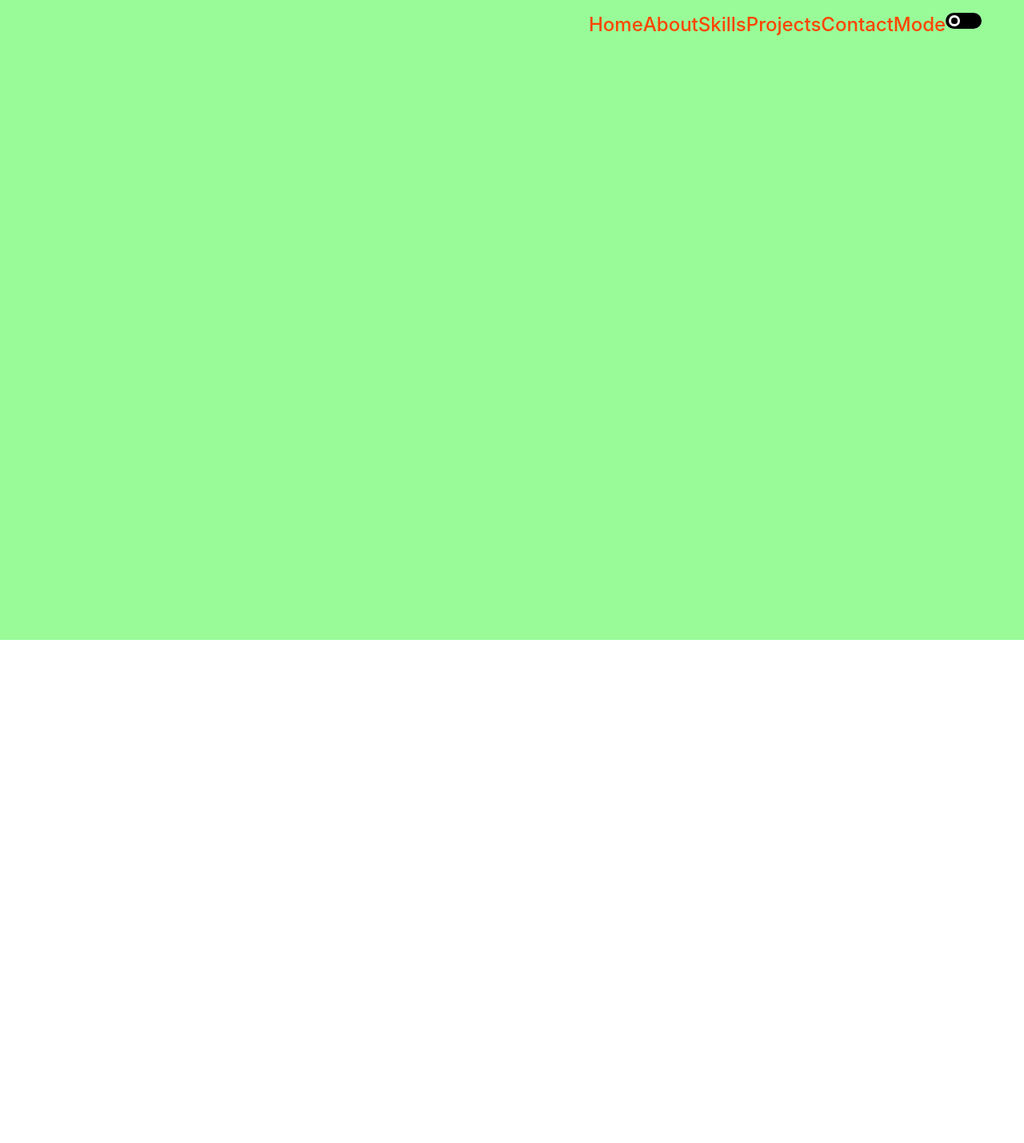
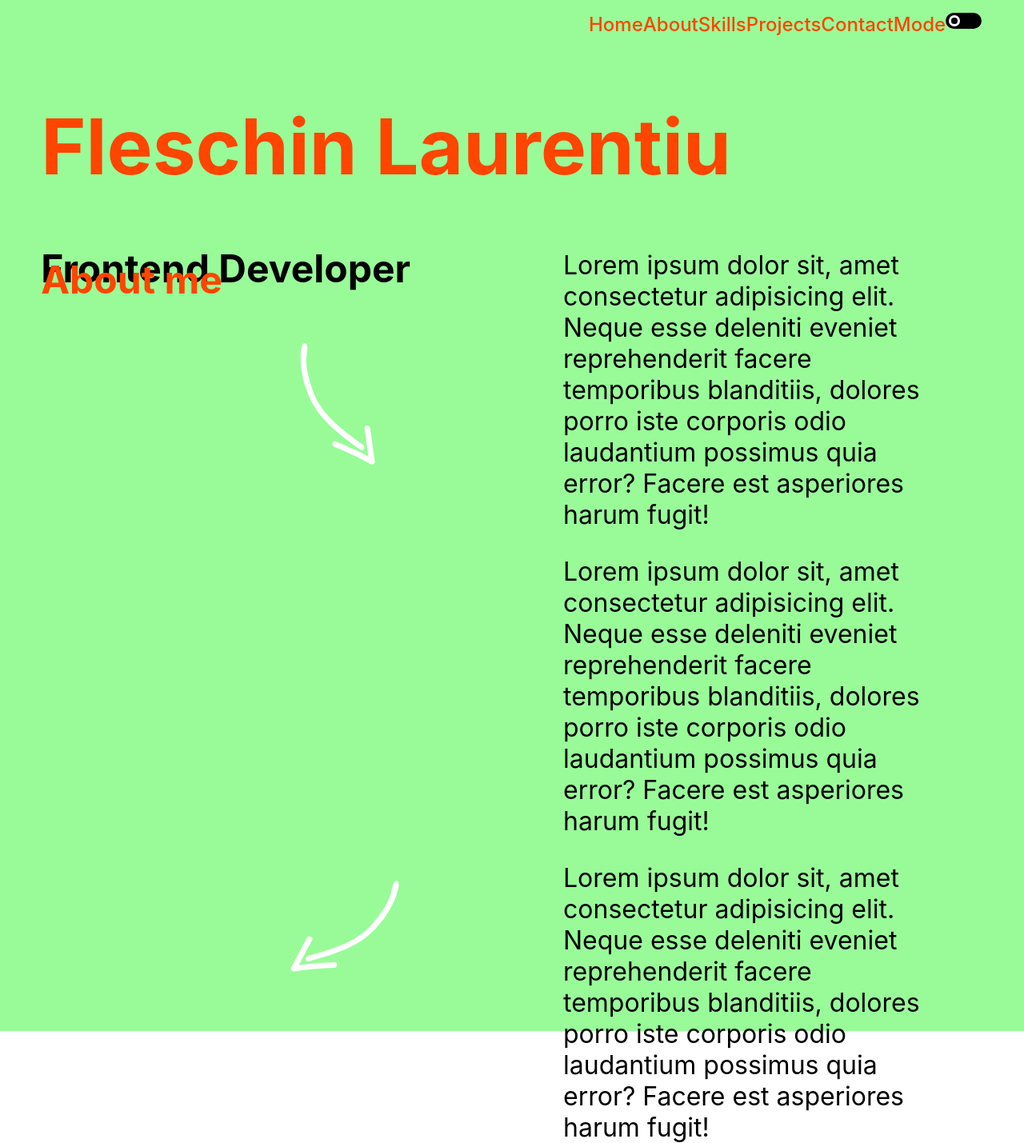
Before and after one commit to LLaaur/LLaaurportfolio, a React (Create React App) app in the folder portfolio/: page / in a window 1280 px wide. Shown: the whole page at 80% size. Before the commit the page ends 800 px from the top, so only its background shows below. Built offline with nearby package versions, Linux system fonts and the light colour scheme.

Commit message:
create structure of about page, minimal styling

```diff
--- a/portfolio/src/App.js
+++ b/portfolio/src/App.js
@@ -1,4 +1,5 @@
-import FrontPage from "./pages/frontpage/frontpage"
+import FrontPage from "./pages/frontpage/frontpage";
+import AboutPage from "./components/about/about";
 import { useState } from 'react';
 
 import styles from "./index.css"
@@ -13,11 +14,12 @@ function App() {
     }
 
   return (
-    <div className="App" mode={mode}>
+    <div className={"App" + " background"} mode={mode}>
       <FrontPage
       toggleMode={toggleModeHandler}
       mode={mode}
       />
+      <AboutPage mode={mode}/>
     </div>
   );
 }
--- /dev/null
+++ b/portfolio/src/components/about/about.jsx
@@ -0,0 +1,33 @@
+import React from "react";
+import styles from "./about.module.css"
+import lightArrow from "../../assets/light-arrow.svg";
+import darkArrow from "../../assets/dark-arrow.svg";
+
+
+const AboutPage = (props) => {
+    const arrow = props.mode === "ligt" ? darkArrow : lightArrow;
+
+    return (
+
+        <div id="about"  mode={props.mode} className={styles.About}>
+            <div className={styles.AboutPage}>
+                <h2 mode={props.mode} className={styles.Title + " text"}>
+                    About me
+                </h2>
+
+
+            <div className="aboutText">
+                <p>Lorem ipsum dolor sit, amet consectetur adipisicing elit. Neque esse deleniti eveniet reprehenderit facere temporibus blanditiis, dolores porro iste corporis odio laudantium possimus quia error? Facere est asperiores harum fugit!</p>
+                <p>Lorem ipsum dolor sit, amet consectetur adipisicing elit. Neque esse deleniti eveniet reprehenderit facere temporibus blanditiis, dolores porro iste corporis odio laudantium possimus quia error? Facere est asperiores harum fugit!</p>
+                <p>Lorem ipsum dolor sit, amet consectetur adipisicing elit. Neque esse deleniti eveniet reprehenderit facere temporibus blanditiis, dolores porro iste corporis odio laudantium possimus quia error? Facere est asperiores harum fugit!</p>
+            </div>
+
+            </div>
+
+            <img src={arrow} alt="down arrow" className={styles.Arrow}/>
+        </div>
+
+    )
+}
+
+export default AboutPage;
--- /dev/null
+++ b/portfolio/src/components/about/about.module.css
@@ -0,0 +1,35 @@
+.AboutPage {
+    display: flex;
+    justify-content: space-around;
+    padding-left: 4vw;
+    height: 100vh;
+}
+
+.About{
+    width: 90vw;
+}
+
+.aboutText{
+    display: flex;
+    flex-direction: column;
+}
+
+h2 {
+    flex: 5;
+    font-size: 3rem;
+}
+
+p {
+    width: 35vw;
+    max-width: 100%;
+    font-size: 2rem;
+}
+
+.Arrow {
+    transform: rotate(200deg) scaleY(-1);
+    width: 14vw;
+    height: auto;
+    position: relative;
+    left: 26vw;
+    padding-bottom: 3rem;
+}
--- a/portfolio/src/index.css
+++ b/portfolio/src/index.css
@@ -5,6 +5,10 @@ body {
     sans-serif;
   -webkit-font-smoothing: antialiased;
   -moz-osx-font-smoothing: grayscale;
+  padding: 0;
+  width: 100vw;
+  height: 100vh;
+  overflow-x: hidden;
 }
 
 code {
@@ -13,6 +17,8 @@ code {
 }
 
 .App{
+  padding: 0;
+  margin: 0;
   background-color: palegreen;
 }
 
--- a/portfolio/src/pages/frontpage/frontpage.jsx
+++ b/portfolio/src/pages/frontpage/frontpage.jsx
@@ -1,10 +1,15 @@
 import React from "react";
+import lightArrow from "../../assets/light-arrow.svg";
+import darkArrow from "../../assets/dark-arrow.svg";
+
 // import { isMobile } from 'react-device-detect';
 // import { Swipeable } from 'react-swipeable';
 
 import styles from "./frontpage.module.css"
 
 const FrontPage = (props) => {
+
+    const arrow = props.mode === "ligt" ? darkArrow : lightArrow;
 
     return (
 
@@ -80,6 +85,12 @@ const FrontPage = (props) => {
 
                 </ul>
             </div>
+
+            <h1 mode={props.mode} className={styles.Title + " text"}>
+                Fleschin Laurentiu
+            </h1>
+            <h4 className={styles.SecondaryTitle}>Frontend Developer</h4>
+            <img src={arrow} alt="down arrow" mode={props.mode} className={styles.Arrow}/>
         </div>
 
     )
--- a/portfolio/src/pages/frontpage/frontpage.module.css
+++ b/portfolio/src/pages/frontpage/frontpage.module.css
@@ -2,14 +2,30 @@
     margin: 0;
     padding: 0;
     width: 100vw;
-    height: 100vh;
+    height: 35vh;
 }
 
 .Menu {
-    width: 100vw;
-    height: 100%;
     display: flex;
     justify-content: end;
+}
+
+.Title{
+    padding-left: 4vw;
+    font-size: 6rem;
+}
+
+.SecondaryTitle{
+    padding-left: 4vw;
+    font-size: 3rem;
+}
+
+.Arrow {
+    transform: scaleY(1);
+    width: 14vw;
+    height: auto;
+    position: relative;
+    left: 26vw;
 }
 
 li {
```
Also changed, not shown: portfolio/src/assets/dark-arrow.svg (added), portfolio/src/assets/light-arrow.svg (added).
